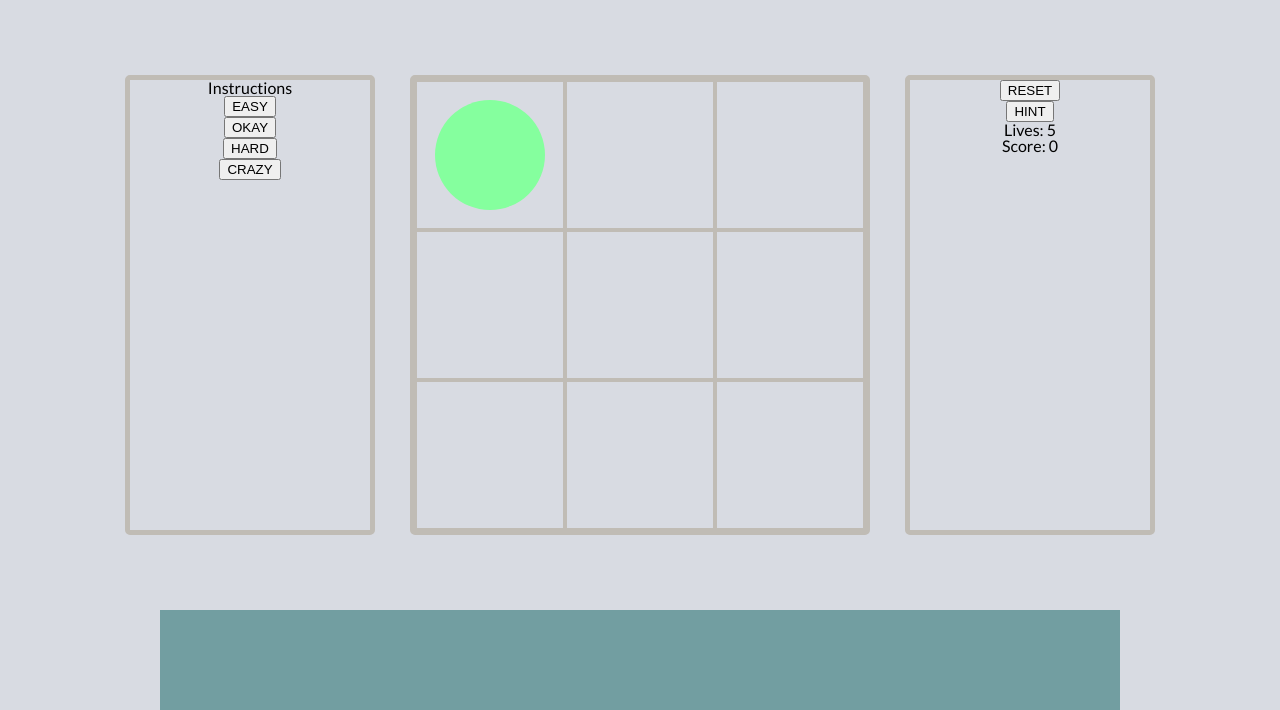
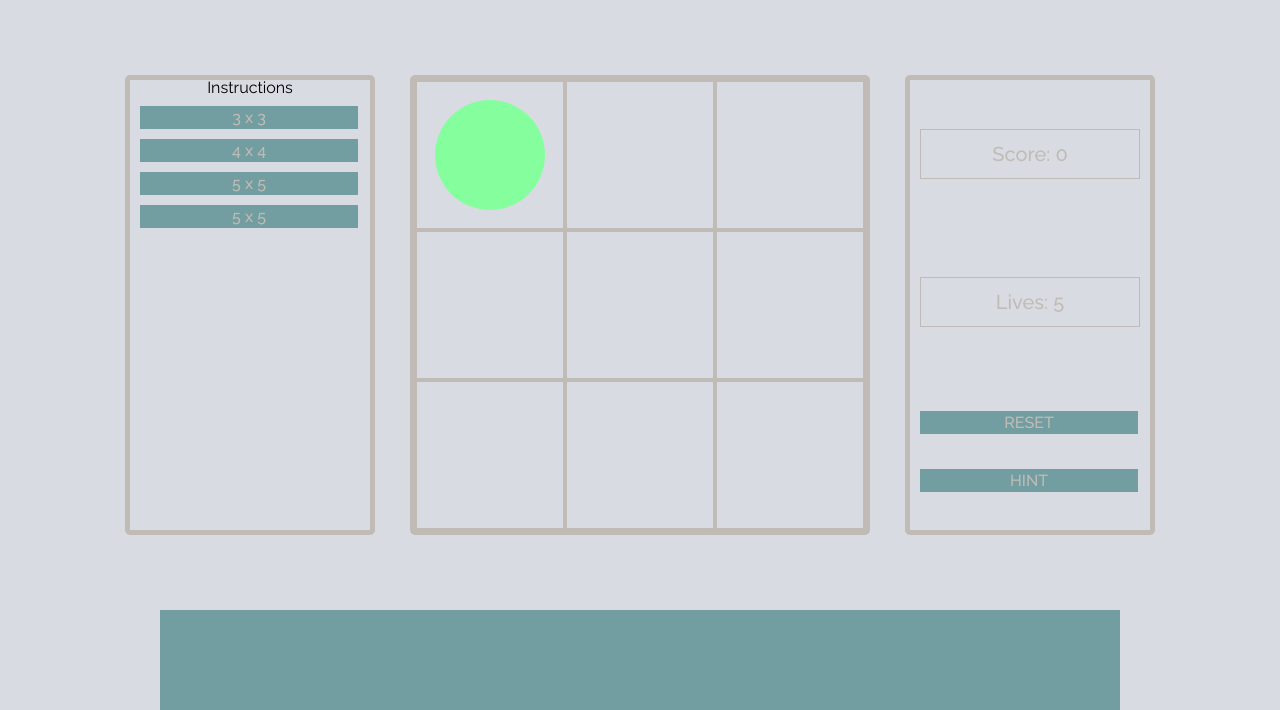
Before and after one commit to benlayer291/wdi-project-1, a PHP site: page / in a window 1280 px wide. Shown: the part 100-810 px from the top of the page. Run offline with PHP 8.4, Linux system fonts and the light colour scheme; some libraries are stand-ins or nearby versions.

Commit message:
Styled score, lives, reset and hint buttons

```diff
--- a/app.js
+++ b/app.js
@@ -206,7 +206,7 @@ function getHint() {
   userLives--;
   $('#lives').text("Lives: " + userLives);
   for (var i=0; i<randomPath.length; i++) {
-  $('#'+randomPath[i]).css('background', 'green');
+  $('#'+randomPath[i]).addClass('correct-square');
   setTimeout(resetGrid, 500);
  }
 }
--- a/index.html
+++ b/index.html
@@ -4,6 +4,7 @@
   <title>Maze Game </title>
   <link rel="stylesheet" type="text/css" href="reset.css">
   <link href='https://fonts.googleapis.com/css?family=Lato:400,700,900' rel='stylesheet' type='text/css'>
+  <link href='https://fonts.googleapis.com/css?family=Raleway:400,300,500,200,100' rel='stylesheet' type='text/css'>
   <link rel="stylesheet" type="text/css" href="style.css">
   <script src="https://ajax.googleapis.com/ajax/libs/jquery/2.1.3/jquery.min.js"></script>
   <script type="text/javascript" src ="app.js"></script>
@@ -18,10 +19,13 @@
         <ul class="info">
           <li><a href="#"></a></li>
           <li>Instructions</li>
-          <li><button type="button" class="chooseLevel" value="3">EASY</button></li>
-          <li><button type="button" class="chooseLevel" value="4">OKAY</button></li>
-          <li><button type="button" class="chooseLevel"value="5">HARD</button></li>
-          <li><button type="button" class="chooseLevel"value="6">CRAZY</button></li>
+          <li class="chooseLevel" value="3">3 x 3</li>
+          <li class="chooseLevel" value="4">4 x 4</li>
+          <li class="chooseLevel" value="5">5 x 5</li>
+          <li class="chooseLevel" value="6">5 x 5</li>
+          <!-- <li><button type="button" class="chooseLevel" value="4">4 x 4</button></li>
+          <li><button type="button" class="chooseLevel"value="5">5 x 5</button></li>
+          <li><button type="button" class="chooseLevel"value="6">6 x 6</button></li> -->
         </ul>
       </div>
       <div class="column-large">
@@ -39,10 +43,10 @@
       </div>
       <div class="column-small">
         <ul class="tools">
-          <li><button type="button" id='reset'>RESET</button></li>
-          <li><button type="button" id='hint'>HINT</button></li>
-          <li id="lives">Lives: 5</li>
-          <li id="score">Score: 0</li>
+          <li class="tool-display"id="score">Score: 0</li>
+          <li class="tool-display"id="lives">Lives: 5</li>
+          <li class="button"id='reset'>RESET</li>
+          <li class="button"id='hint'>HINT</li>
         </ul>
       </div>
     </div>
--- a/style.css
+++ b/style.css
@@ -57,6 +57,7 @@ main .column-small {
   border-radius: 5px;
   text-align: center;
   margin: 0 35px;
+  font-family: 'Raleway', sans-serif;
 }
 
 main .column-large {
@@ -165,11 +166,11 @@ main .grid {
 }
 
 .correct-square {
-  background:#85FF9E;
+  background:#0CCE6B;
 }
 
 .correct {
-  background:#85FF9E;
+  background:#0CCE6B;
 }
 
 .incorrect-square {
@@ -178,6 +179,45 @@ main .grid {
 
 .incorrect {
   background:#EF2D56;
+}
+
+.tool-display {
+  width: 218px;
+  height:48px;
+  line-height: 48px;
+  font-family: 'Raleway', sans-serif;
+  font-weight: 500;
+  font-size: 20px;
+  color:#C0BCB5;
+  margin: 49px 10px 49px 10px;
+  border: 1px solid #C0BCB5;
+  display: inline-block;
+
+}
+
+.button {
+  width: 218px;
+  height:23px;
+  line-height: 23px;
+  font-family: 'Raleway', sans-serif;
+  font-weight: 500;
+  color:#C0BCB5;
+  /*border: 1px solid #C0BCB5;*/
+  margin: 35px 10px;
+  background: #729EA1;
+}
+
+.chooseLevel {
+  width: 218px;
+  height:23px;
+  line-height: 23px;
+  font-family: 'Raleway', sans-serif;
+  font-weight: 500;
+  color:#C0BCB5;
+  /*border: 1px solid #C0BCB5;*/
+  margin: 10px 10px;
+  background: #729EA1;
+
 }
 
 /*Footer*/
```
